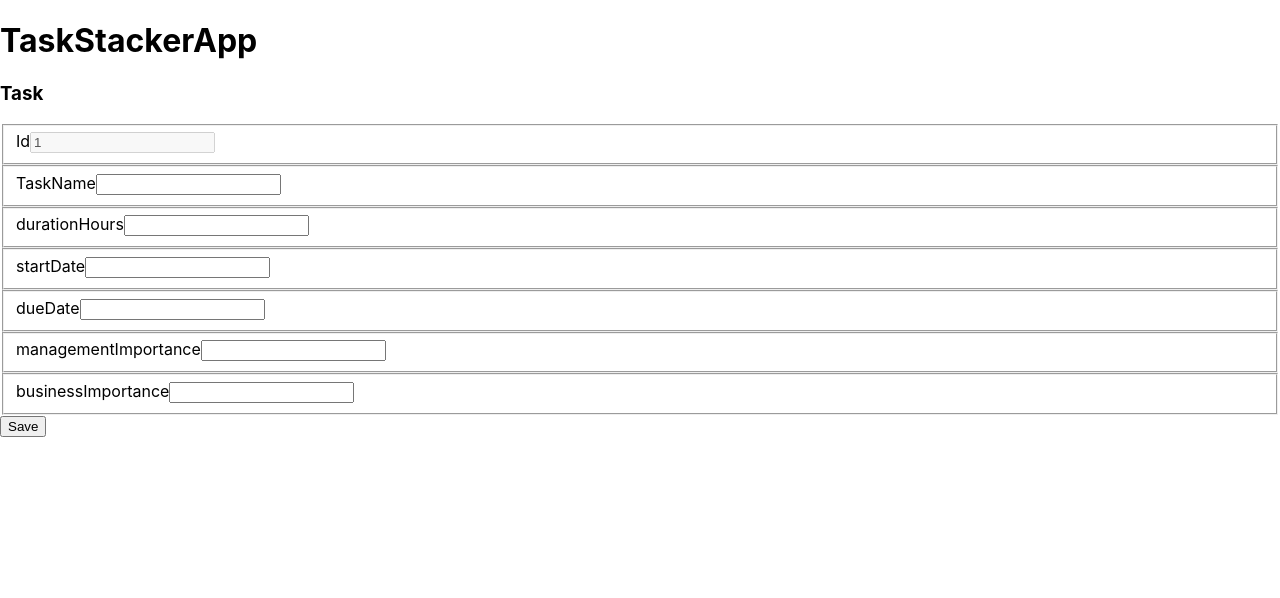
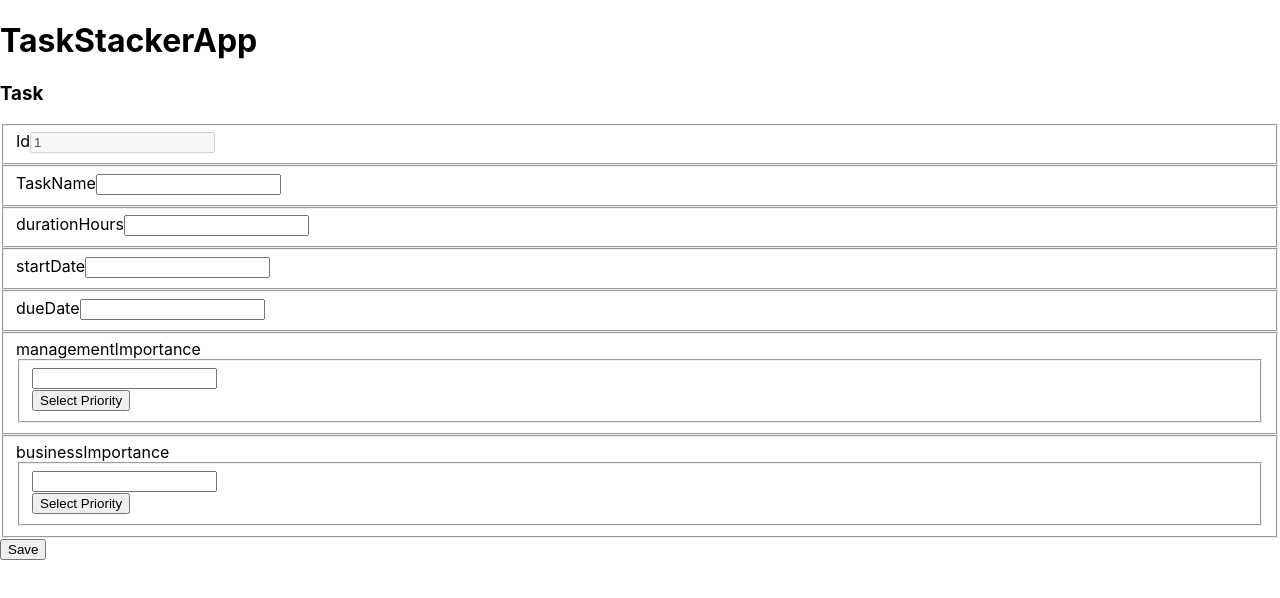
Before and after one commit to nathan-standafer/taskstacker, a React (Create React App) app in the folder taskstacker_frontend/: page /tasks/1 in a window 1280 px wide. Shown: the top 598 px of the page. Built offline with nearby package versions, Linux system fonts and the light colour scheme; no server answers.

Commit message:
added drop-downs for priorities

```diff
--- /dev/null
+++ b/taskstacker_frontend/src/component/PrioDropdown.jsx
@@ -0,0 +1,43 @@
+import React, { Component,   useState } from 'react'
+import { DropdownButton, Dropdown } from 'react-bootstrap';
+
+
+class PrioDropdown extends Component
+{
+
+    constructor(props) {
+        super(props);
+        this.state = {
+            prio: 0
+        }
+    }
+
+    handleSelect = (e) => {
+        console.log(e)
+        this.setState({prio: e});
+        this.props.onSelectPrio(e);
+    }
+
+    render() {
+        return (
+            <DropdownButton
+                id="dropdown-basic-button"
+                title="Select Priority"
+                onSelect={this.handleSelect}>
+                <Dropdown.Item eventKey="1">1</Dropdown.Item>
+                <Dropdown.Item eventKey="2">2</Dropdown.Item>
+                <Dropdown.Item eventKey="3">3</Dropdown.Item>
+                <Dropdown.Item eventKey="4">4</Dropdown.Item>
+                <Dropdown.Item eventKey="5">5</Dropdown.Item>
+                <Dropdown.Item eventKey="6">6</Dropdown.Item>
+                <Dropdown.Item eventKey="7">7</Dropdown.Item>
+                <Dropdown.Item eventKey="8">8</Dropdown.Item>
+                <Dropdown.Item eventKey="9">9</Dropdown.Item>
+                <Dropdown.Item eventKey="10">10</Dropdown.Item>
+            </DropdownButton>
+        )
+    }
+
+}
+
+export default PrioDropdown
--- a/taskstacker_frontend/src/component/TaskComponent.jsx
+++ b/taskstacker_frontend/src/component/TaskComponent.jsx
@@ -1,5 +1,6 @@
 import React, { Component } from 'react'
 import TaskDataService from '../service/TaskDataService'
+import PropDropdown from './PrioDropdown'
 import { Formik, Form, Field, ErrorMessage } from 'formik';
 
 
@@ -14,6 +15,8 @@ class TaskComponent extends Component {
         }
 
         this.onSubmit = this.onSubmit.bind(this)
+        this.handleManagementImportance = this.handleManagementImportance.bind(this)
+        this.handleBusinessImportance = this.handleBusinessImportance.bind(this)
 
     }
 
@@ -50,14 +53,22 @@ class TaskComponent extends Component {
         }
     }
 
+    handleManagementImportance = (prio) => {
+        //let id = this.state.id
+        let task = this.state.task;
+        task.managementImportance = parseInt(prio)
+        this.setState({task})
+    }
+
+    handleBusinessImportance = (prio) => {
+        //let id = this.state.id
+        let task = this.state.task;
+        task.businessImportance = parseInt(prio)
+        this.setState({task})
+    }
+
     render() {
         let { id, task } = this.state
-        let taskName = task.taskName
-        let durationHours = task.durationHours
-        let startDate = task.startDate
-        let dueDate = task.dueDate
-        let managementImportance = task.managementImportance
-        let businessImportance = task.businessImportance
 
         return (
             <div>
@@ -65,7 +76,13 @@ class TaskComponent extends Component {
 
                 <div classname="container">
                     <Formik
-                        initialValues={{id, taskName, durationHours, startDate, dueDate, managementImportance, businessImportance}}
+                        initialValues={{id: id,
+                                        taskName:task.taskName,
+                                        durationHours: task.durationHours,
+                                        startDate: task.startDate,
+                                        dueDate: task.dueDate,
+                                        managementImportance: task.managementImportance,
+                                        businessImportance: task.businessImportance}}
                         onSubmit={this.onSubmit}
                         validateOnChange={false}
                         validateOnBlur={false}
@@ -97,12 +114,19 @@ class TaskComponent extends Component {
                                     </fieldset>
                                     <fieldset className="form-group">
                                         <label>managementImportance</label>
-                                        <Field className="form-control" type="text" name="managementImportance" />
+                                        <fieldset className="form-inline">
+                                            <Field className="form-control" type="text" name="managementImportance" />
+                                            <PropDropdown onSelectPrio={this.handleManagementImportance}/>
+                                        </fieldset>
                                     </fieldset>
                                     <fieldset className="form-group">
                                         <label>businessImportance</label>
-                                        <Field className="form-control" type="text" name="businessImportance" />
+                                        <fieldset className="form-inline">
+                                            <Field className="form-control" type="text" name="businessImportance" />
+                                            <PropDropdown onSelectPrio={this.handleBusinessImportance} style="display: inline-block"/>
+                                        </fieldset>
                                     </fieldset>
+
                                     <button className="btn btn-success" type="submit">Save</button>
                                 </Form>
                             )
```
